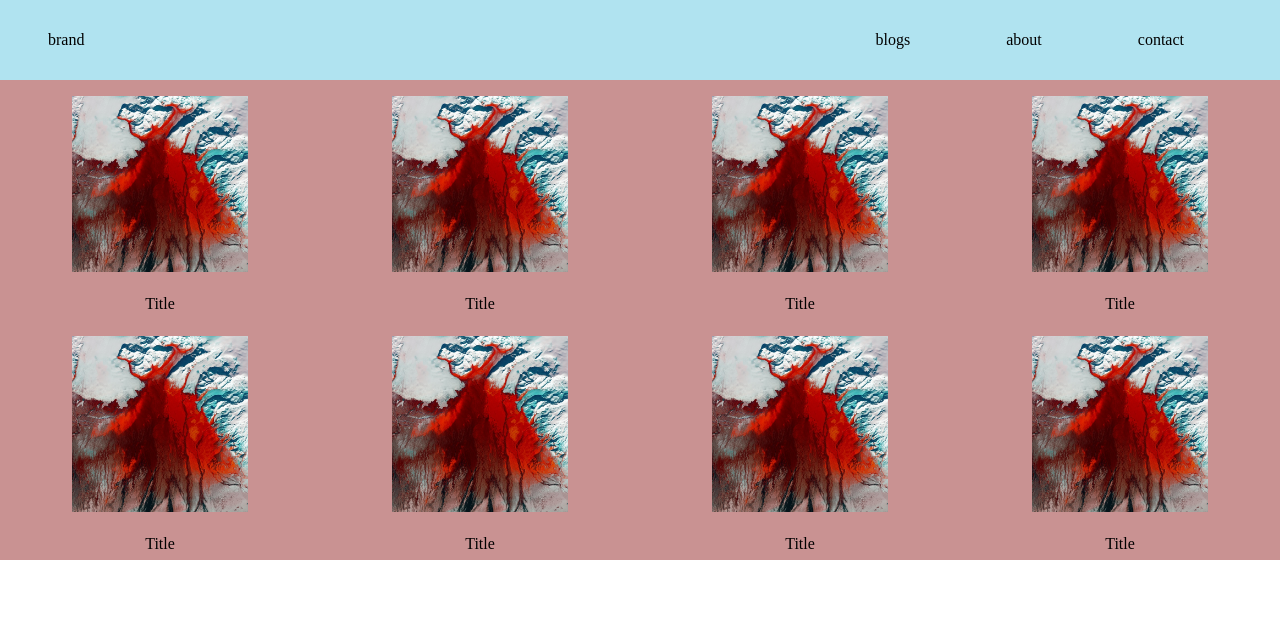
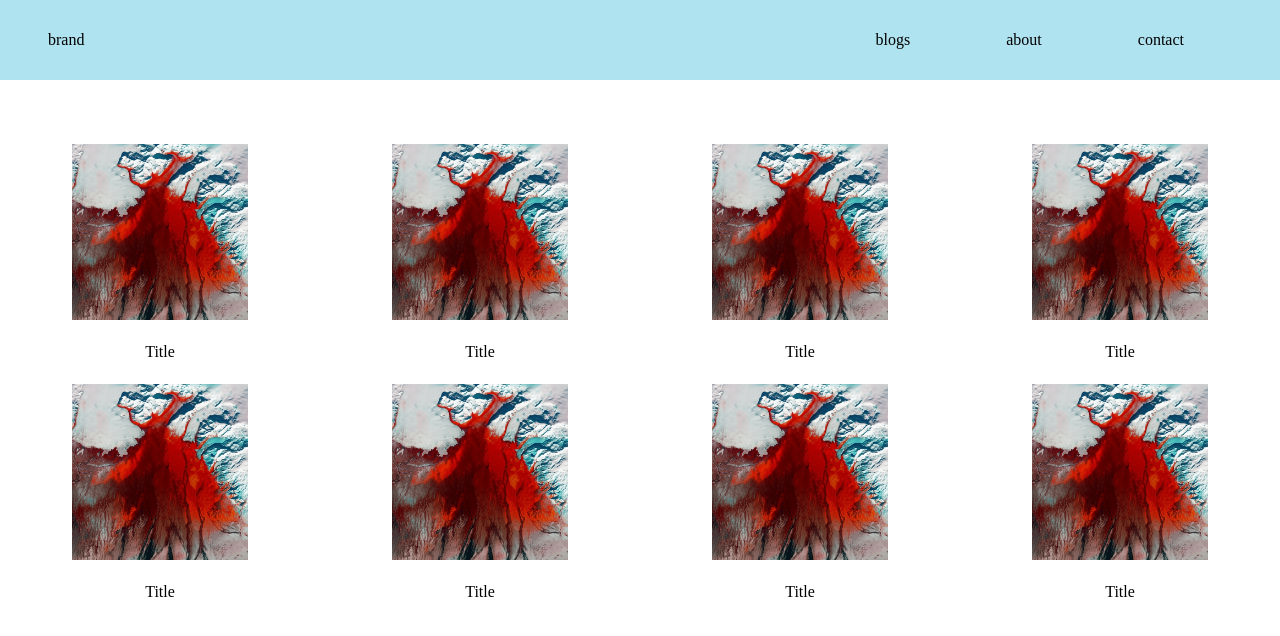
Before and after one commit to mbalandari/sample-blog, a React (Create React App) app: page /category in a window 1280 px wide. Shown: the top 636 px of the page. Built offline with nearby package versions, Linux system fonts and the light colour scheme.

Commit message:
add a fixie

```diff
--- a/src/pages/Category.css
+++ b/src/pages/Category.css
@@ -1,8 +1,8 @@
 .category {
     width: 100%;
-    background-color: rgb(201, 146, 146);
     display: flex;
     justify-content: center;
     align-content: center;
     flex-wrap: wrap;
+    margin-top: 3rem;
 }
```
